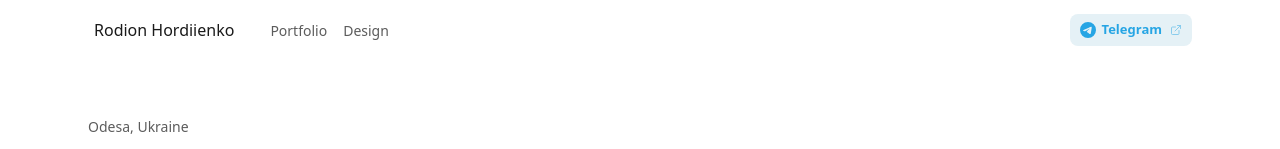
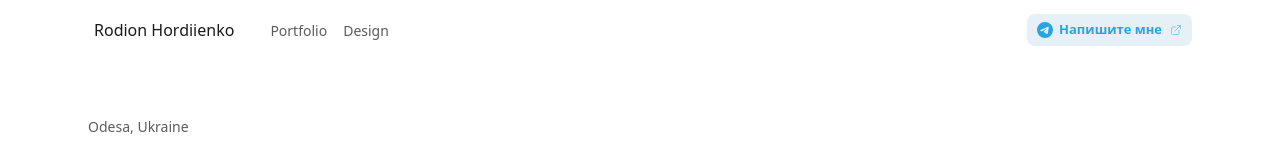
Before and after one commit to RodyaFront/portfolio, a Nuxt app: page / in a window 1280 px wide. Shown: the top 149 px of the page. Built offline with nearby package versions, Linux system fonts and the light colour scheme.

Commit message:
copy: header CTA label Write to me
Replace Telegram label with Напишите мне.

```diff
--- a/app/components/SiteHeader.vue
+++ b/app/components/SiteHeader.vue
@@ -111,7 +111,7 @@ onBeforeUnmount(() => {
         target="_blank"
       >
         <ActionIcon :name="telegramVisual.icon" />
-        <span>Telegram</span>
+        <span>Напишите мне</span>
         <svg
           class="site-header-telegram-external"
           viewBox="0 0 24 24"
```
